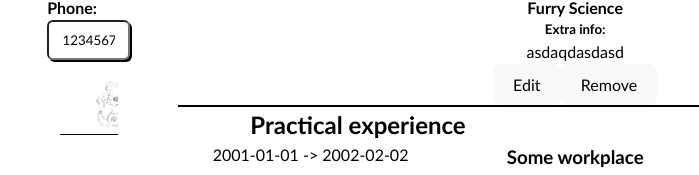
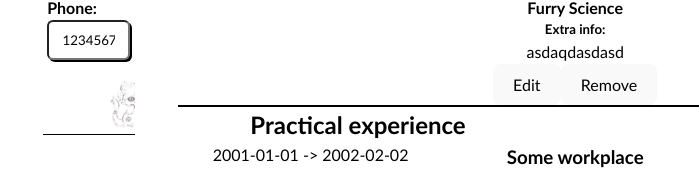
Before and after one commit to ATlexEide/cv-app, a React (Vite) app: page / in a window 1280 px wide. Shown: the part 514-689 px from the top of the page, without its empty margins (196-895 px from the left). Built offline with nearby package versions, Linux system fonts and the light colour scheme.

Commit message:
Update hr width

```diff
--- a/src/styles/Form.css
+++ b/src/styles/Form.css
@@ -11,7 +11,7 @@ form {
   padding: 1em;
 }
 hr {
-  width: 50%;
+  width: 80%;
   place-self: center;
   margin: 3em;
   border: none;
@@ -22,7 +22,7 @@ hr {
   height: var(--creature-height);
   background: url("/cv-app/creature.png") no-repeat;
   background-size: var(--creature-height);
-  background-position: 2em center;
+  background-position: 4em center;
 }
 #inputs h2 {
   letter-spacing: 0.2em;
```
